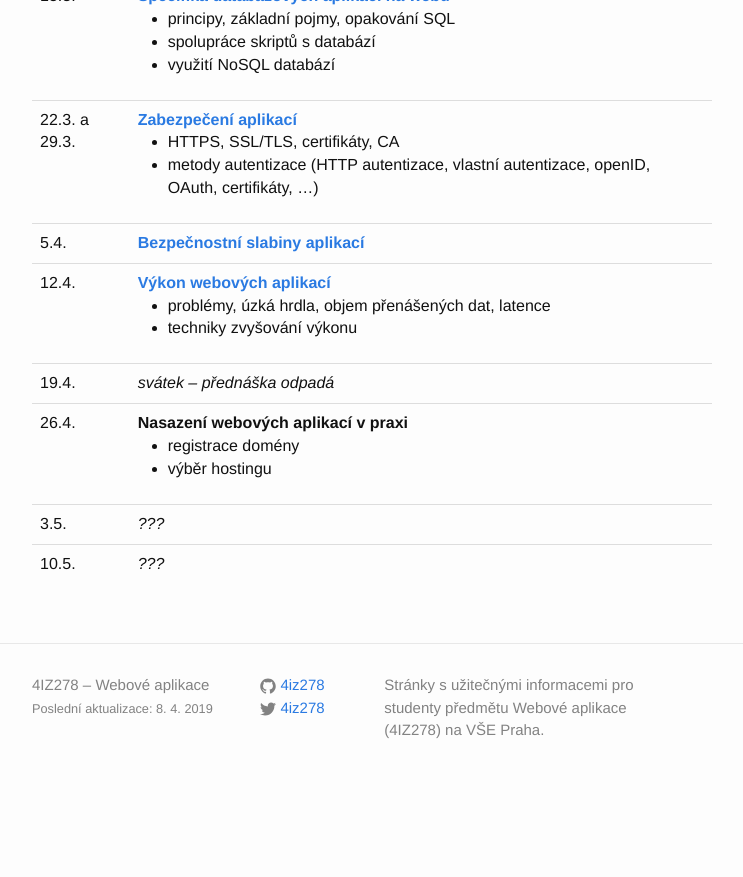
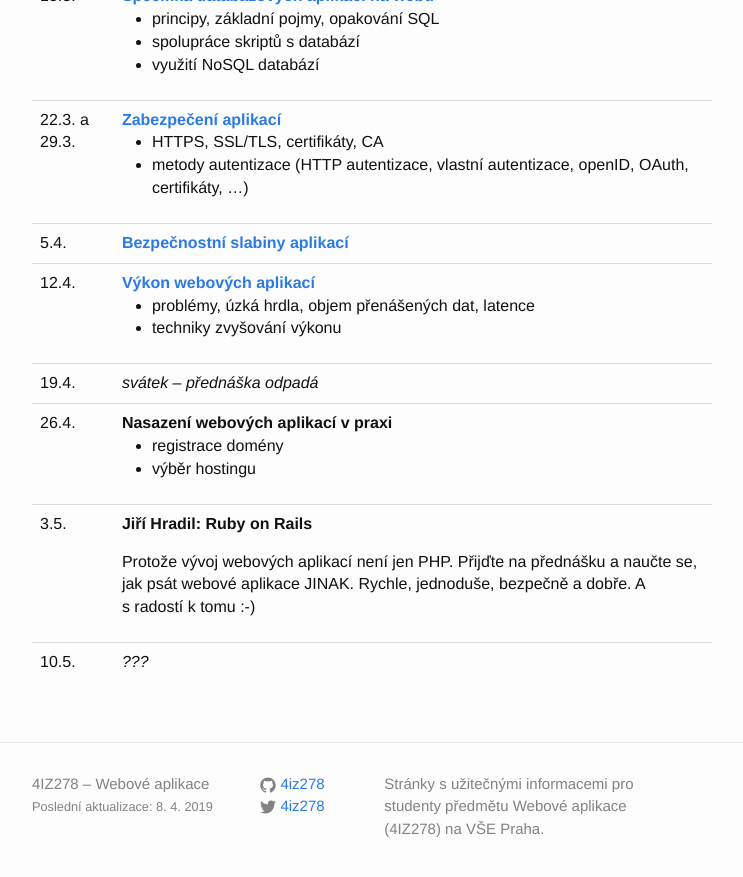
Before and after one commit to 4iz278/4iz278.github.io, a Jekyll site: the page built from prednasky/index.html, in a window 1280 px wide and 900 px high, scrolled down 714 px. Shown: the top 877 px of the window, without its empty margins (268-1011 px from the left). Built offline with Jekyll 4.4.1, drawn with Linux system fonts in a browser that asks for light colours; nearby versions of some CDN libraries; before the commit the page ends 1516 px from its top, so only the background shows below that.

Commit message:
Přidána přednáška o RoR

```diff
--- a/prednasky/index.html
+++ b/prednasky/index.html
@@ -96,7 +96,12 @@
     </tr>
     <tr>
       <td>3.5.</td>
-      <td><em>???</em></td>
+      <td>
+        <p><strong>Jiří Hradil:  Ruby on Rails</strong></p>
+        <p>Protože vývoj webových aplikací není jen PHP. Přijďte
+          na přednášku a naučte se, jak psát webové aplikace JINAK. Rychle,
+          jednoduše, bezpečně a dobře. A s&nbsp;radostí k&nbsp;tomu :-)</p>
+      </td>
     </tr>
     <tr>
       <td>10.5.</td>
```
